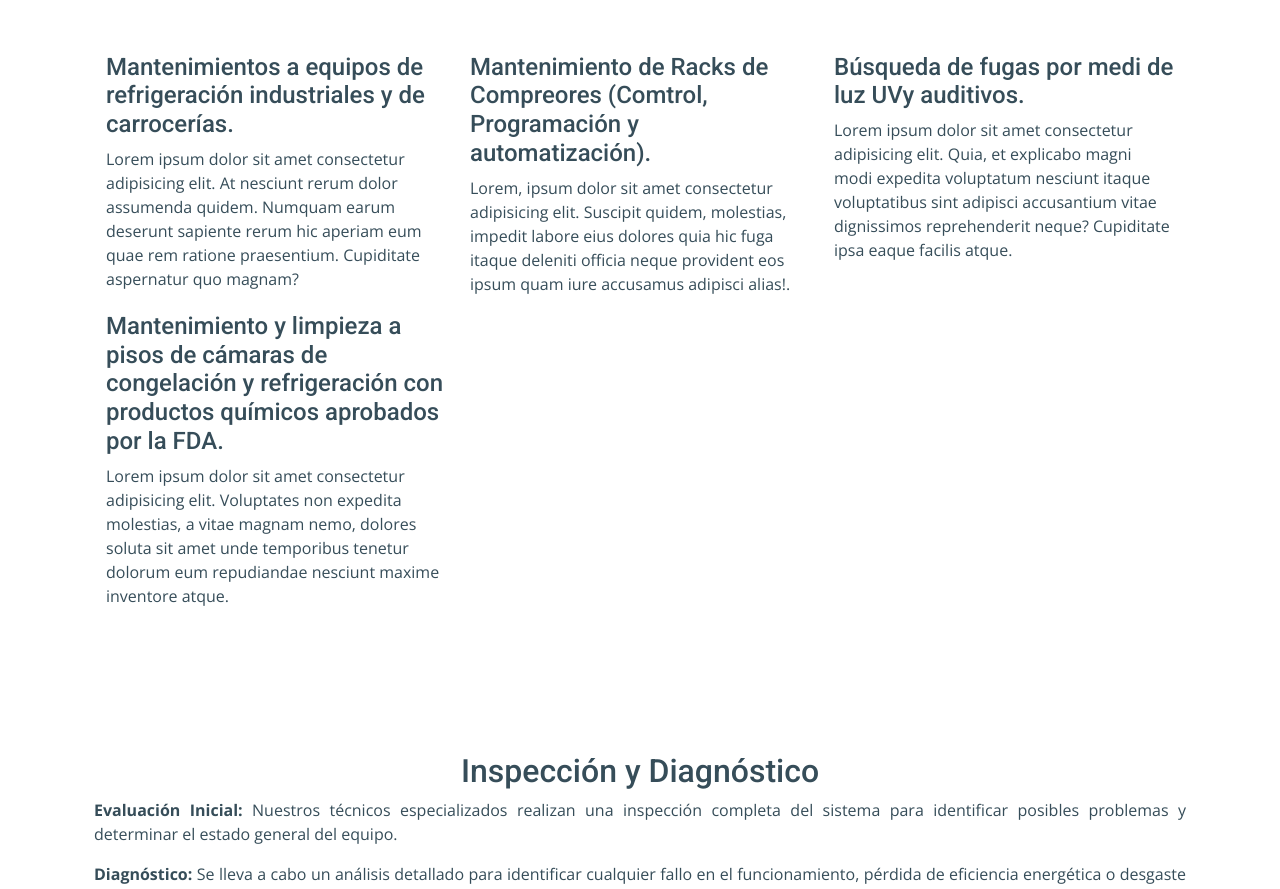
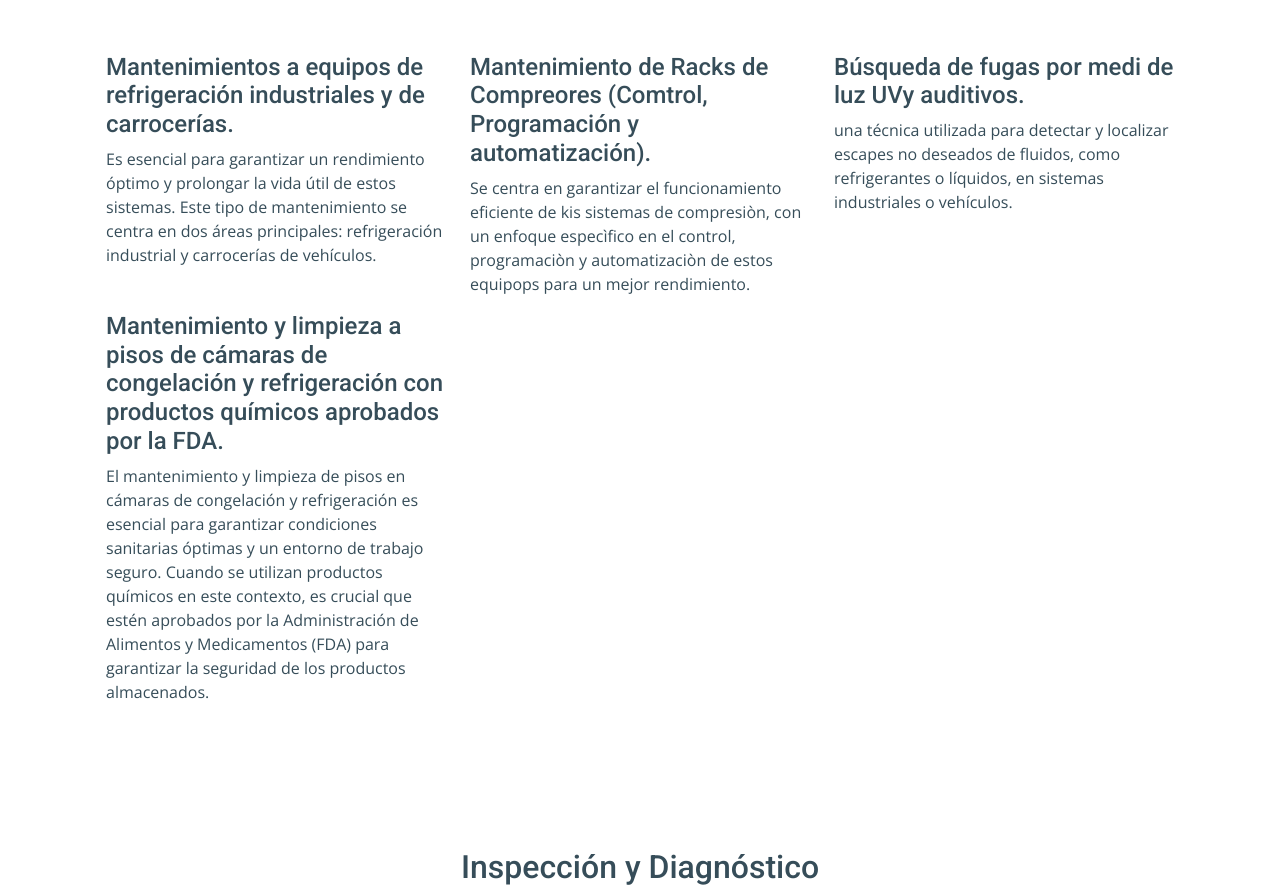
Before and after one commit to xavismith91/SIARSA, a plain HTML site: page mantenimientos.html in a window 1280 px wide. Shown: the part 557-1446 px from the top of the page. Drawn offline with nearby package versions, Linux system fonts and the light colour scheme.

Commit message:
fixserviciosmantenimiento

```diff
--- a/mantenimientos.html
+++ b/mantenimientos.html
@@ -112,22 +112,22 @@
 
                           <div class="col-lg-4 col-md-6 content-item" data-aos="fade-up">
                             <h4>Mantenimientos a equipos de refrigeración industriales y de carrocerías.</h4>
-                            <p>Lorem ipsum dolor sit amet consectetur adipisicing elit. At nesciunt rerum dolor assumenda quidem. Numquam earum deserunt sapiente rerum hic aperiam eum quae rem ratione praesentium. Cupiditate aspernatur quo magnam?</p>
+                            <p>Es esencial para garantizar un rendimiento óptimo y prolongar la vida útil de estos sistemas. Este tipo de mantenimiento se centra en dos áreas principales: refrigeración industrial y carrocerías de vehículos.</p>
                           </div>
 
                           <div class="col-lg-4 col-md-6 content-item" data-aos="fade-up" data-aos-delay="100">
                             <h4>Mantenimiento de Racks de Compreores (Comtrol, Programación y automatización).</h4>
-                            <p> Lorem, ipsum dolor sit amet consectetur adipisicing elit. Suscipit quidem, molestias, impedit labore eius dolores quia hic fuga itaque deleniti officia neque provident eos ipsum quam iure accusamus adipisci alias!.</p>
+                            <p>Se centra en garantizar el funcionamiento eficiente de kis sistemas de compresiòn, con un enfoque especìfico en el control, programaciòn y automatizaciòn de estos equipops para un mejor rendimiento.</p>
                           </div>
 
                           <div class="col-lg-4 col-md-6 content-item" data-aos="fade-up" data-aos-delay="200">
                             <h4>Búsqueda de fugas por medi de luz UVy auditivos.</h4>
-                            <p>Lorem ipsum dolor sit amet consectetur adipisicing elit. Quia, et explicabo magni modi expedita voluptatum nesciunt itaque voluptatibus sint adipisci accusantium vitae dignissimos reprehenderit neque? Cupiditate ipsa eaque facilis atque.</p>
+                            <p>una técnica utilizada para detectar y localizar escapes no deseados de fluidos, como refrigerantes o líquidos, en sistemas industriales o vehículos.</p>
                           </div>
 
                           <div class="col-lg-4 col-md-6 content-item" data-aos="fade-up" data-aos-delay="300">
                             <h4>Mantenimiento y limpieza a pisos de cámaras de congelación y refrigeración con productos químicos aprobados por la FDA.</h4>
-                            <p>Lorem ipsum dolor sit amet consectetur adipisicing elit. Voluptates non expedita molestias, a vitae magnam nemo, dolores soluta sit amet unde temporibus tenetur dolorum eum repudiandae nesciunt maxime inventore atque.</p>
+                            <p>El mantenimiento y limpieza de pisos en cámaras de congelación y refrigeración es esencial para garantizar condiciones sanitarias óptimas y un entorno de trabajo seguro. Cuando se utilizan productos químicos en este contexto, es crucial que estén aprobados por la Administración de Alimentos y Medicamentos (FDA) para garantizar la seguridad de los productos almacenados.</p>
                           </div>
 
                         </div>
```
